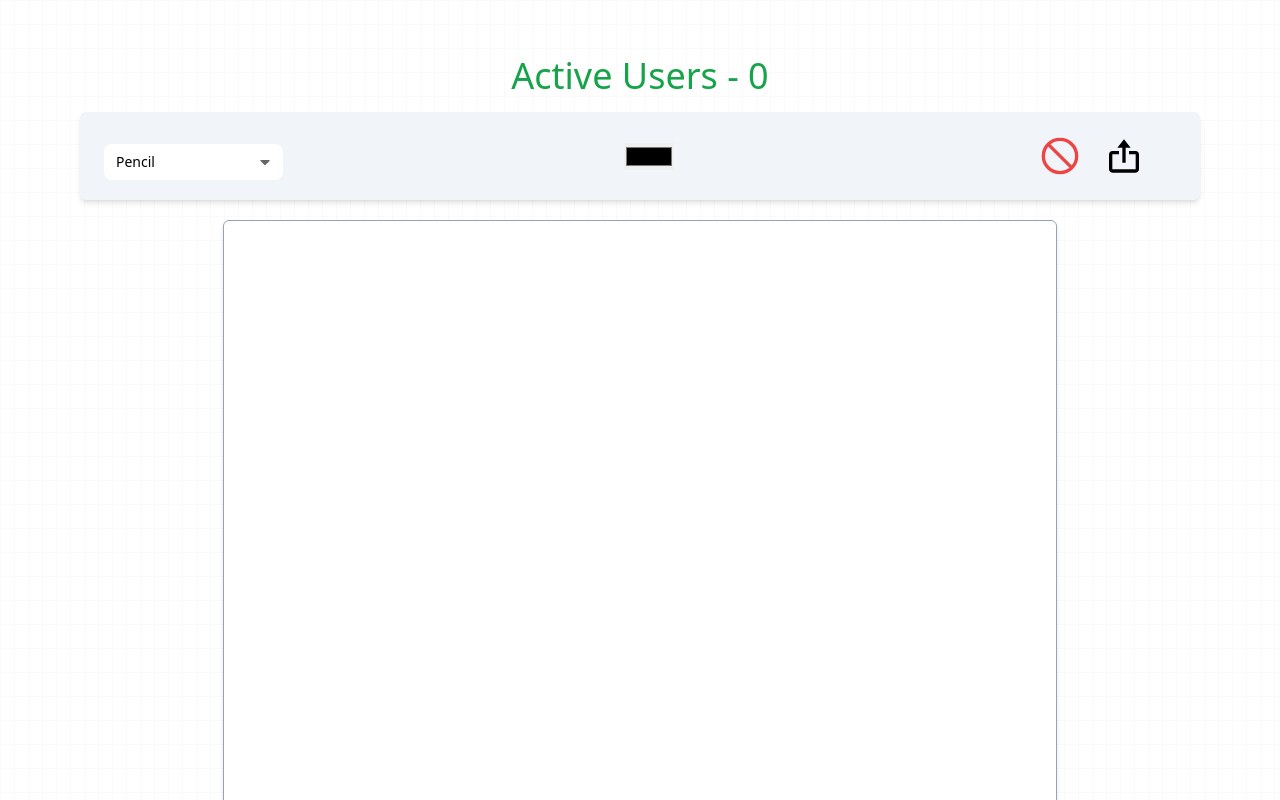
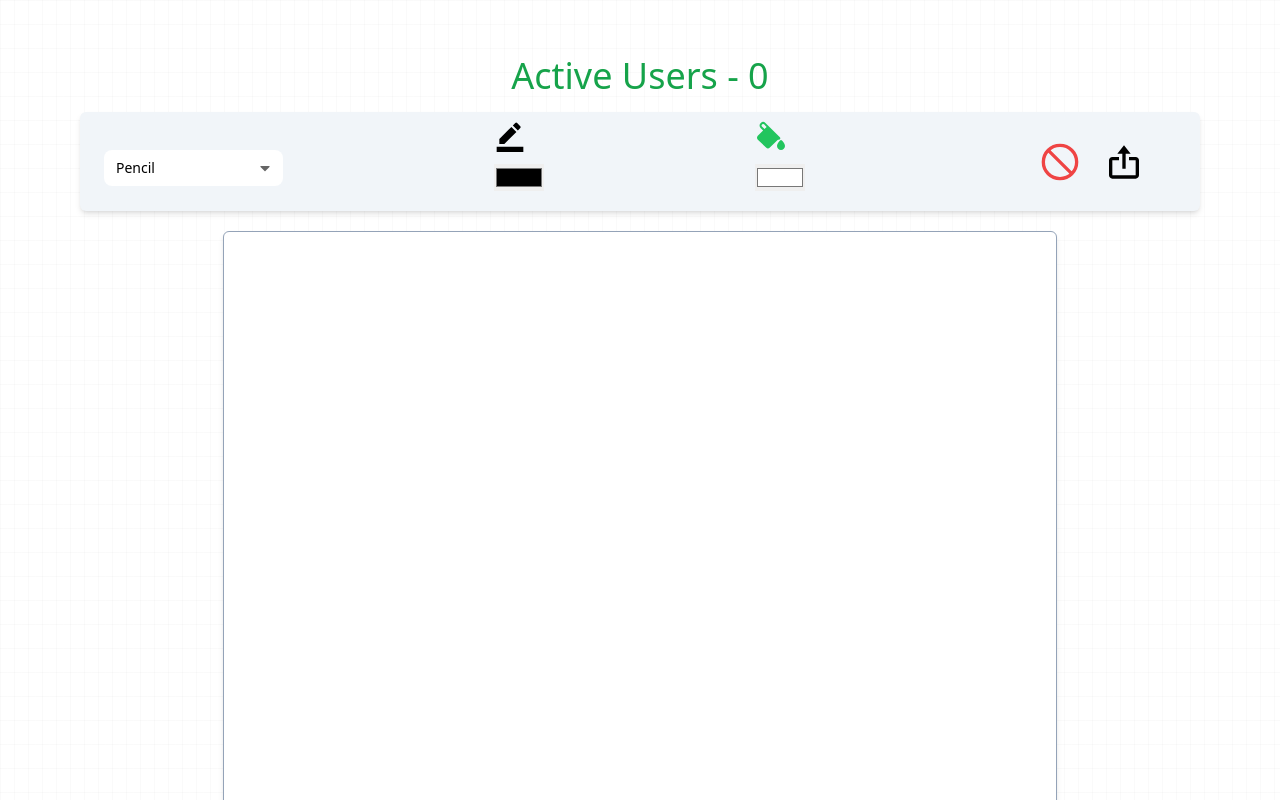
Before and after one commit to debanjan-G/Collab-Palette, a React (Vite) app in the folder client/: page /1/whiteboard in a window 1280 px wide. Shown: the top 800 px of the page. Built offline with nearby package versions, Linux system fonts and the light colour scheme.

Commit message:
Added stroke and fill color functionality successfully

```diff
--- a/client/src/components/Whiteboard/Control UI/index.jsx
+++ b/client/src/components/Whiteboard/Control UI/index.jsx
@@ -5,13 +5,29 @@ import { GrClear } from "react-icons/gr";
 import { FaCaretDown } from "react-icons/fa";
 import clsx from 'clsx'
 import { ACTIONS } from '../../../constants';
+import { IoColorFill } from "react-icons/io5";
+import { MdBorderColor } from "react-icons/md";
 
-export default function ControlUI({ action, setAction, color, setColor, stageRef }) {
+export default function ControlUI({ action, setAction, strokeColor, setStrokeColor, fillColor, setFillColor, setColor, stageRef }) {
+
+
+    console.log("Stroke COLOR = ", strokeColor);
+    console.log("Fill COLOR = ", fillColor);
 
     const handleColorChange = (e) => {
         console.log("CHANGING COLOR TO ", e.target.value);
         setColor(e.target.value)
     }
+    const handleFillColorChange = (e) => {
+        console.log("CHANGING COLOR TO ", e.target.value);
+        setFillColor(e.target.value)
+    }
+    const handleStrokeColorChange = (e) => {
+        console.log("CHANGING COLOR TO ", e.target.value);
+        setStrokeColor(e.target.value)
+    }
+
+
 
     const handleToolChange = (e) => {
         console.log("CHANGING Tool TO ", e.target.value);
@@ -57,7 +73,15 @@ export default function ControlUI({ action, setAction, color, setColor, stageRef
 
             <Field>
                 <div>
-                    <input value={color} onChange={handleColorChange} type="color" name="" id="" className='my-3'
+                    <MdBorderColor className='size-8 text-black' />
+                    <input value={strokeColor} onChange={handleStrokeColorChange} type="color" name="" id="" className='my-3'
+                    />
+                </div>
+            </Field>
+            <Field>
+                <div>
+                    <IoColorFill className='size-8 text-green-500' />
+                    <input value={fillColor} onChange={handleFillColorChange} type="color" name="" id="" className='my-3'
                     />
                 </div>
             </Field>
--- a/client/src/components/Whiteboard/index.jsx
+++ b/client/src/components/Whiteboard/index.jsx
@@ -6,10 +6,12 @@ import { Layer, Rect, Stage } from 'react-konva';
 import { ACTIONS } from '../../constants';
 
 
-const Whiteboard = ({ color, stageRef, action, rectangles, setRectangles, uuid, currentShapeID, isPainting }) => {
+const Whiteboard = ({ color, stageRef, action, rectangles, setRectangles, uuid, currentShapeID, isPainting, strokeColor, fillColor }) => {
 
-    console.log("CURRENT ACTION = ", action);
+    // console.log("CURRENT ACTION = ", action);
     console.log("CURRENT Color = ", color);
+    console.log("CURRENT Stroke Color = ", strokeColor);
+    console.log("CURRENT Fill Color = ", fillColor);
 
     const handlePointerDown = () => {
 
@@ -31,7 +33,8 @@ const Whiteboard = ({ color, stageRef, action, rectangles, setRectangles, uuid,
                         y,
                         height: 20,
                         width: 20,
-                        fillColor: color,
+                        fillColor,
+                        strokeColor
                     },
                 ]);
                 break;
@@ -92,7 +95,9 @@ const Whiteboard = ({ color, stageRef, action, rectangles, setRectangles, uuid,
                         width={rectangle.width}
                         x={rectangle.x}
                         y={rectangle.y}
-                        fill={rectangle.fillColor} />
+                        fill={rectangle.fillColor}
+                        stroke={rectangle.strokeColor}
+                    />
                 )}
 
             </Layer>
--- a/client/src/pages/Room/index.jsx
+++ b/client/src/pages/Room/index.jsx
@@ -15,6 +15,8 @@ const RoomPage = () => {
 
   const [action, setAction] = useState(ACTIONS.PENCIL)
   const [color, setColor] = useState("#000000")
+  const [strokeColor, setStrokeColor] = useState("#000000")
+  const [fillColor, setFillColor] = useState("#FFFFFF")
 
   const [rectangles, setRectangles] = useState([])
 
@@ -23,7 +25,7 @@ const RoomPage = () => {
     <div className='flex flex-col justify-center p-10  bg-custom px-20' >
       <p className='text-green-600 text-center text-4xl font-medium my-4'> Active Users - 0</p>
       <div className='bg-slate-100 shadow-md w-full rounded-md p-2 mx-auto mb-5'>
-        <ControlUI setAction={setAction} action={action} setColor={setColor} stageRef={stageRef} />
+        <ControlUI setAction={setAction} action={action} strokeColor={strokeColor} setStrokeColor={setStrokeColor} fillColor={fillColor} setFillColor={setFillColor} stageRef={stageRef} />
       </div>
 
       <Whiteboard
@@ -35,6 +37,8 @@ const RoomPage = () => {
         currentShapeID={currentShapeID}
         isPainting={isPainting}
         color={color}
+        strokeColor={strokeColor}
+        fillColor={fillColor}
       />
 
     </div>
```
